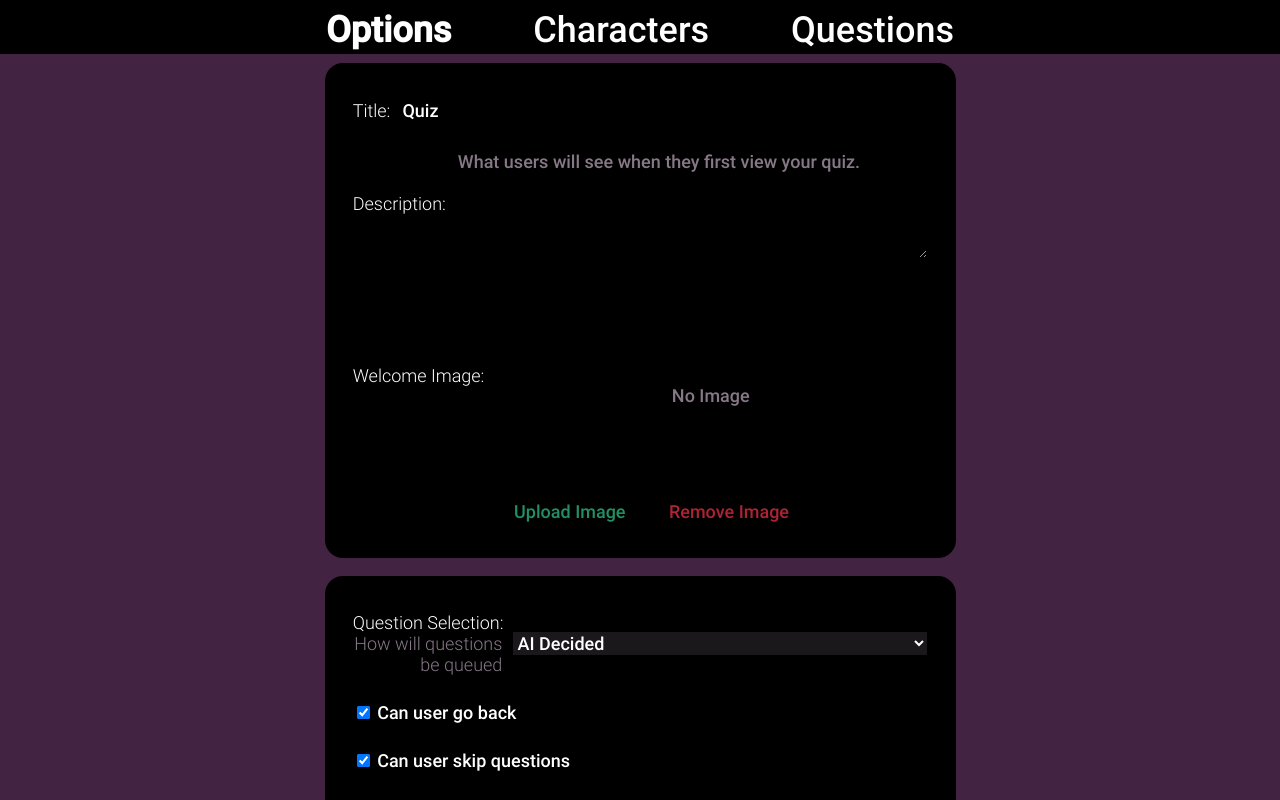
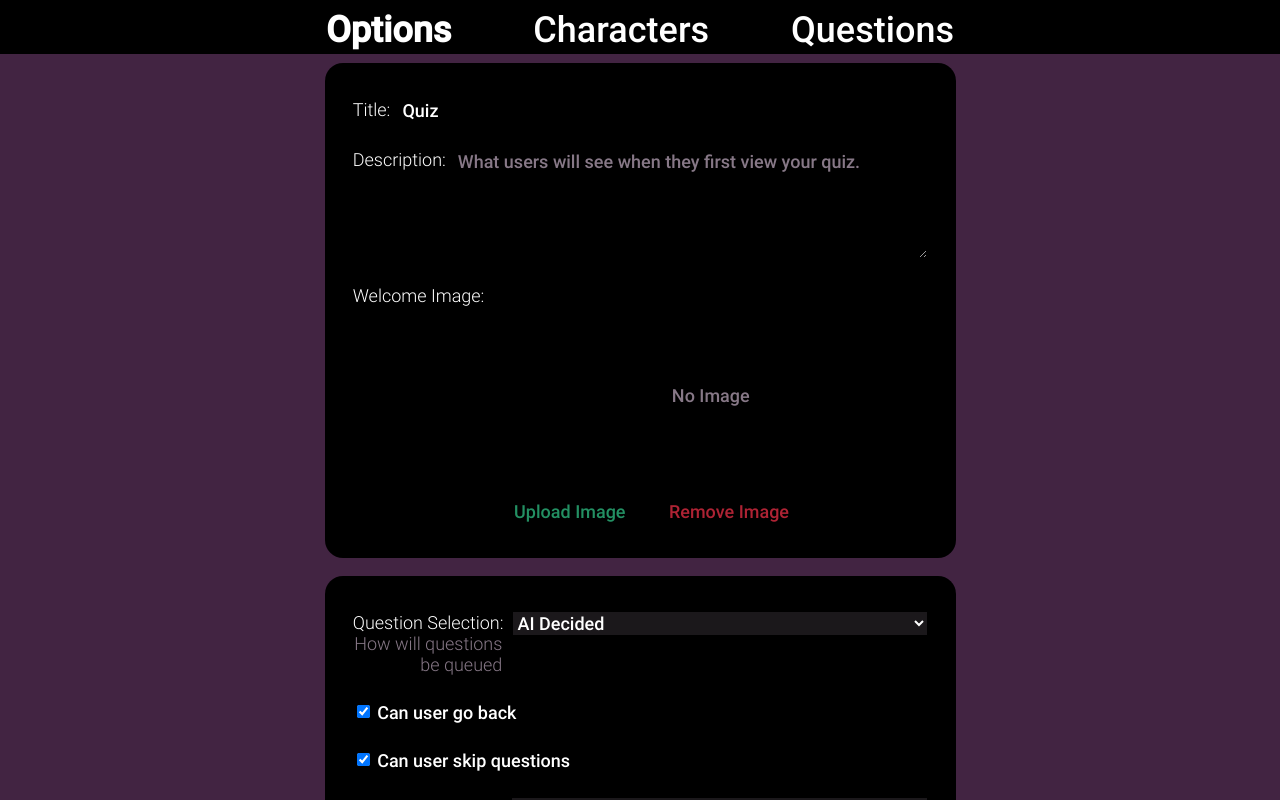
Before and after one commit to KerkDay/quiz-overkill, a Svelte app: page / in a window 1280 px wide. Both pictures are taken after a click on the element "New Quiz". Shown: the top 800 px of the page. Built offline with nearby package versions, Linux system fonts and the light colour scheme; some icons are missing; a web font is replaced by a local one.

Commit message:
Small changes to the options page, including removal of the questions store once the "length" is acquired.

```diff
--- a/src/tabs/Options.svelte
+++ b/src/tabs/Options.svelte
@@ -8,6 +8,10 @@
   let options = getContext('options')
   let questions = getContext('questions')
   let numQuestions = $questions.length
+
+  onMount(() => {
+    questions = null
+  })
 
   async function handleWelcomeImg(e) {
     let img = await imageCompress(e.target.files[0])
@@ -66,7 +70,7 @@
 
 </sect>
 
-<sect>
+<sect transition:fly>
   <!-- Question Selection -->
   <label>
     <optname>
@@ -148,7 +152,7 @@
     margin: .5em 0;
     border-radius: .25rem;
     justify-content: left;
-    align-items: center;
+    align-items: flex-start;
     &:hover, &:focus-within { background: var(--black); }
   }
   .control {
```
